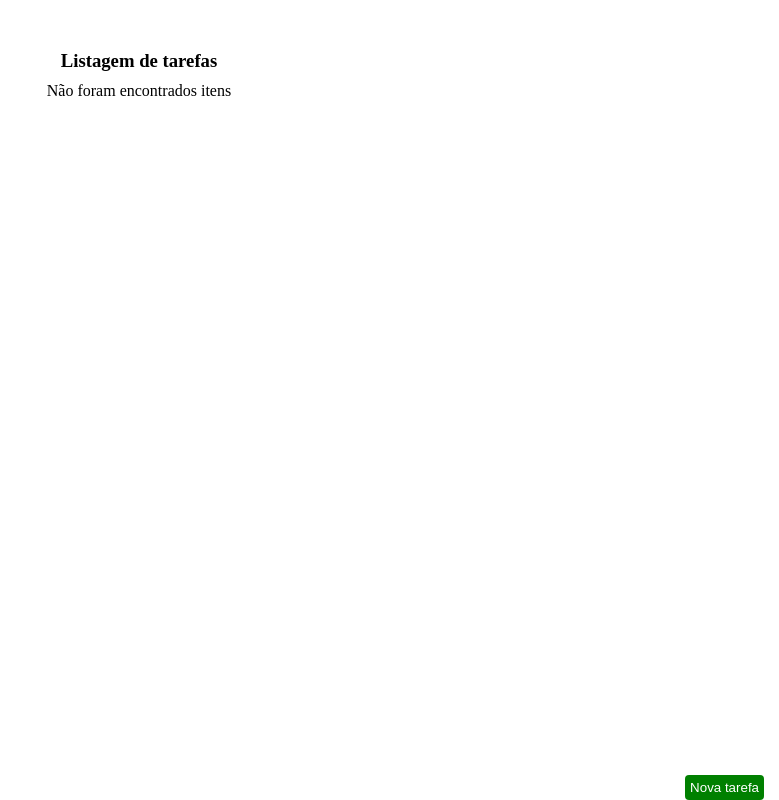
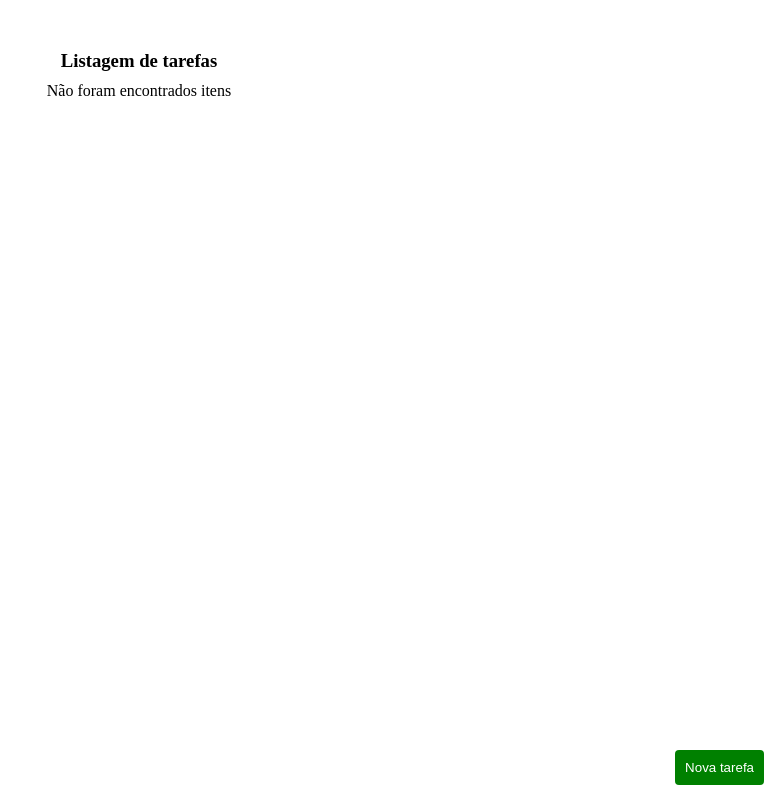
Before and after one commit to Nilao00/modeloFrontReact, a React app: page / in a window 1280 px wide. Shown: the whole page, without its empty margins (501-1280 px from the left). Built offline with nearby package versions, Linux system fonts and the light colour scheme.

Commit message:
ajustes no projeto task

```diff
--- a/src/Components/Tasks/style.css
+++ b/src/Components/Tasks/style.css
@@ -25,31 +25,43 @@
     bottom: 0;
     right: 0;
     margin-right: 15px;
+    margin-bottom: 15px;
+    color: white;
+    background: green;
+    padding: 10px;
+    border-radius: 4px;
+    border: 0;
+    cursor: pointer;
+}
+
+.btnNewTask:focus {
+    outline: none;
+}
+
+.btnNewTaskEdit {
+    position: relative;
+    margin-right: 10px;
     color: white;
     background: green;
     padding: 5px;
     border-radius: 4px;
     border: 0;
+    cursor: pointer;
 }
 
-.btnNewTaskEdit {
-    position: relative;
-    margin-right: 15px;
-    color: white;
-    background: green;
-    padding: 5px;
-    border-radius: 4px;
-    border: 0;
+.btnNewTaskEdit:focus {
+    outline: none;
 }
 
 .btnNewTaskDel {
     position: relative;
-    margin-right: 15px;
+    margin-right: 10px;
     color: white;
     background: red;
     padding: 5px;
     border-radius: 4px;
     border: 0;
+    cursor: pointer;
 }
 
 .listViewStyleTasks {
@@ -80,6 +92,7 @@
     border-radius: 8px;
 }
 
+
 .inputStyleNameTask {
     padding: 10px;
     border-radius: 8px;
--- a/src/styles/global.css
+++ b/src/styles/global.css
@@ -3,3 +3,7 @@
     padding: 0;
     box-sizing: border-box;
 }
+
+*:focus{
+    outline: none;
+}
```
Also changed, not shown: 1 other file (tests, documents, lock files or other folders).
